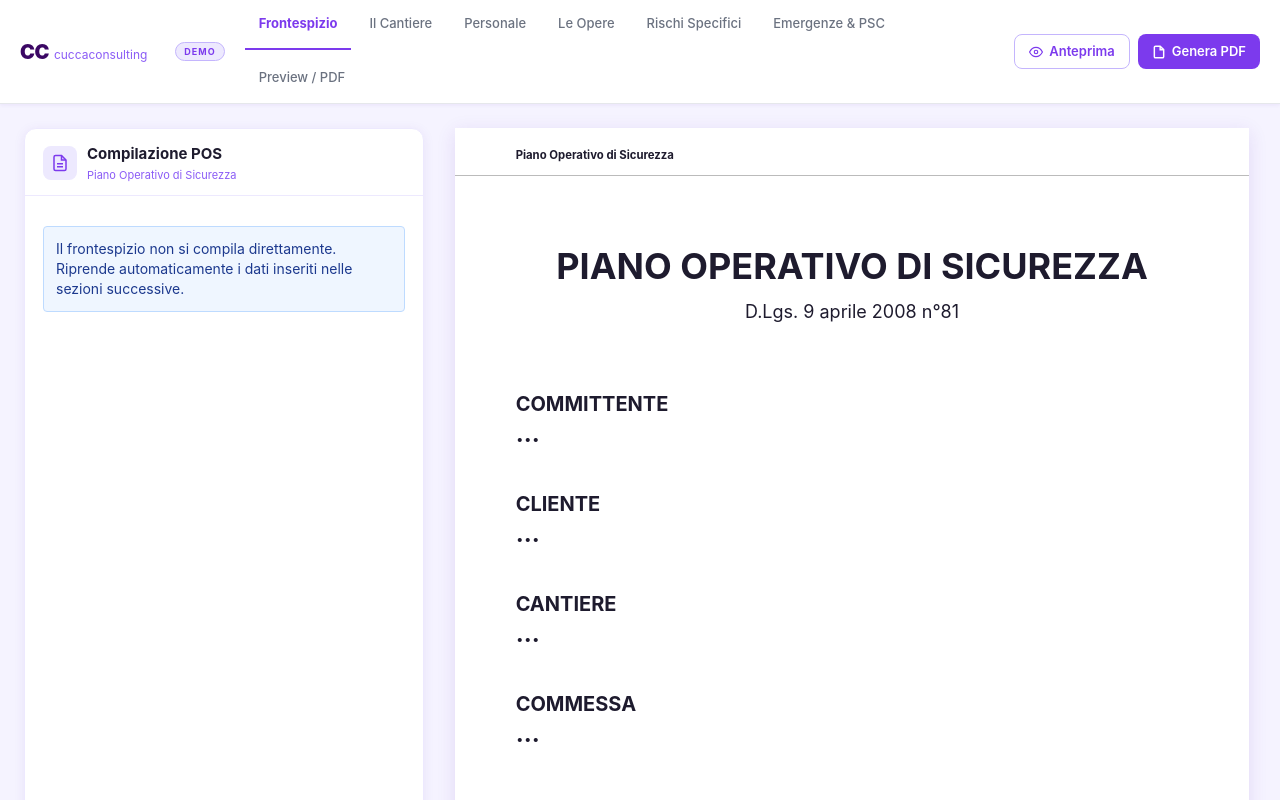
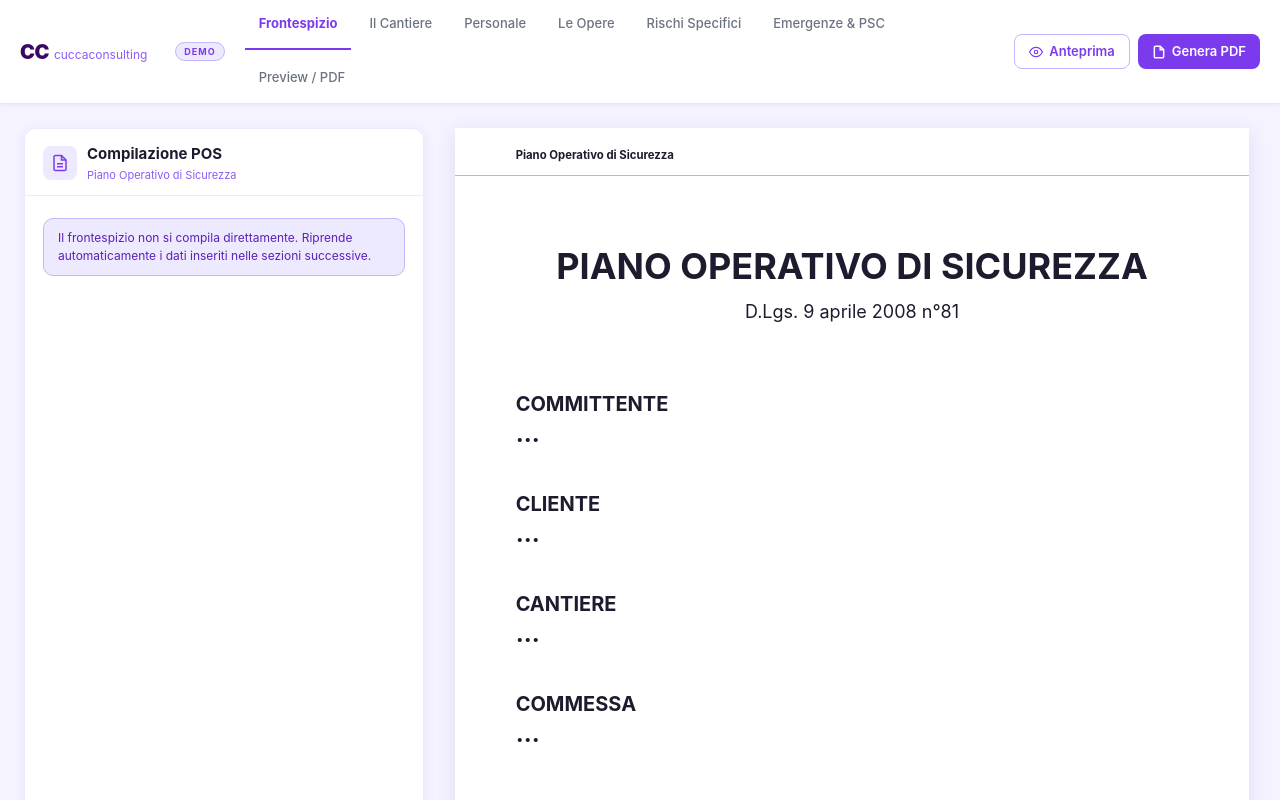
Before and after one commit to davono71-png/Siderio-Pos, a React (Vite) app: page / in a window 1280 px wide. Shown: the top 800 px of the page. Built offline with nearby package versions, Linux system fonts and the light colour scheme.

Commit message:
style: InfoBox viola

```diff
--- a/src/components/form/Infobox.tsx
+++ b/src/components/form/Infobox.tsx
@@ -4,7 +4,11 @@ type Props = {
 
 export default function InfoBox({ children }: Props) {
   return (
-    <div className="bg-blue-50 border border-blue-200 rounded p-3 text-sm text-blue-900 mt-4">
+    <div style={{
+      background: '#EDE9FE', border: '1px solid #C4B5FD',
+      borderRadius: 10, padding: '10px 14px',
+      fontSize: 12, color: '#5B21B6', marginTop: 8, lineHeight: 1.5,
+    }}>
       {children}
     </div>
   )
```
